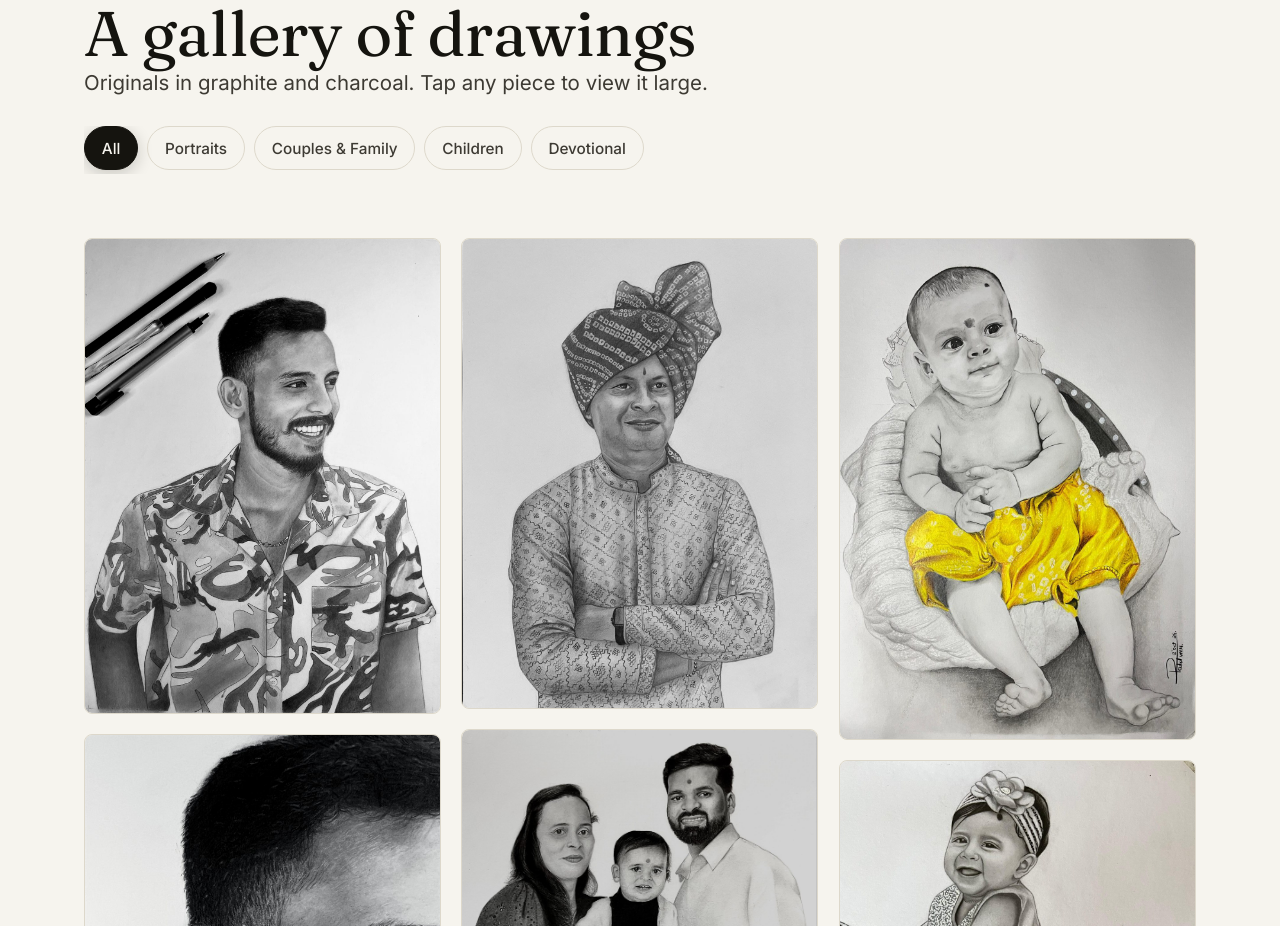
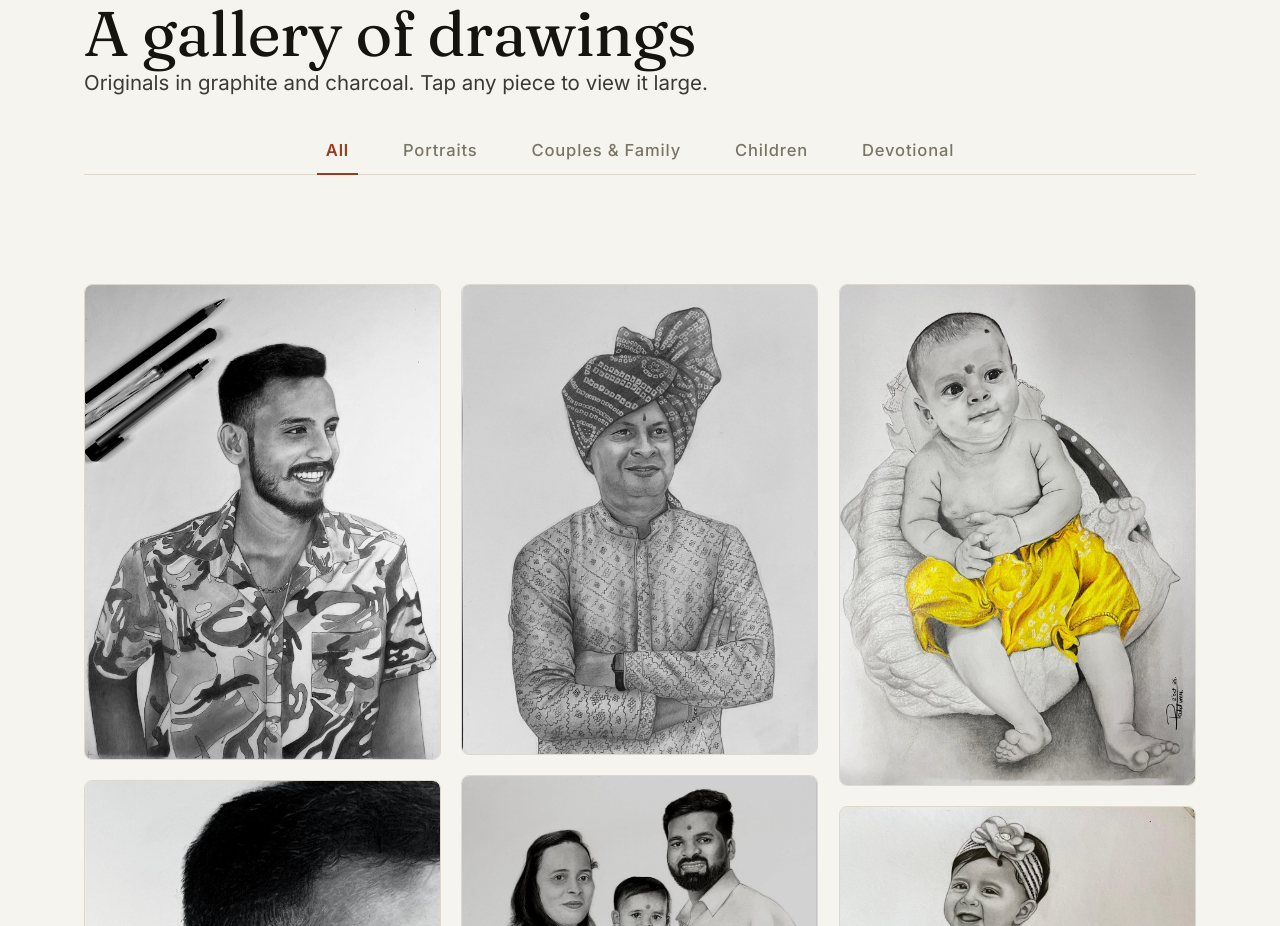
Before and after one commit to patel1114/veer, a Vue app: page / in a window 1280 px wide. Shown: the part 1000-1926 px from the top of the page. Built offline with nearby package versions, Linux system fonts and the light colour scheme.

Commit message:
style: redesign gallery filters into premium minimalist underline tabs

```diff
--- a/src/components/GallerySection.vue
+++ b/src/components/GallerySection.vue
@@ -93,49 +93,41 @@ const navigate = (i) => (lightboxIndex.value = i)
 
 .filters {
   display: flex;
-  flex-wrap: nowrap;
-  gap: 0.5rem;
-  padding-bottom: 4px;
-}
-
-@media (min-width: 600px) {
-  .filters { flex-wrap: wrap; }
+  justify-content: center;
+  flex-wrap: wrap;
+  gap: 2rem;
+  border-bottom: 1px solid var(--line);
+  padding: 0;
+  margin-bottom: 2.5rem;
 }
 
 .chip {
   font-family: var(--sans);
-  font-size: 0.85rem;
+  font-size: 0.92rem;
   font-weight: 500;
-  padding: 0.55em 1.1em;
-  min-height: 44px;
-  border-radius: 999px;
-  border: 1px solid var(--line);
+  letter-spacing: 0.05em;
+  padding: 0.75rem 0.5rem;
   background: transparent;
-  color: var(--ink-soft);
+  border: none;
+  border-bottom: 2px solid transparent;
+  color: var(--ink-mute);
   cursor: pointer;
   white-space: nowrap;
-  position: relative;
-  overflow: hidden;
+  margin-bottom: -1px;
   transition:
-    background 0.3s ease,
-    color 0.3s ease,
-    border-color 0.3s ease,
-    transform 0.3s var(--spring),
-    box-shadow 0.3s var(--spring);
+    color 0.25s ease,
+    border-color 0.25s ease;
 }
 
 .chip:hover {
-  border-color: var(--ink);
   color: var(--ink);
-  transform: translateY(-2px);
-  box-shadow: 0 4px 12px rgba(21, 20, 15, 0.1);
+  border-bottom-color: var(--line);
 }
 
 .chip.active {
-  background: var(--ink);
-  border-color: var(--ink);
-  color: var(--paper);
-  box-shadow: 0 4px 16px rgba(21, 20, 15, 0.2);
+  color: var(--accent);
+  border-bottom-color: var(--accent);
+  font-weight: 600;
 }
 
 /* ======================================================
@@ -209,13 +201,14 @@ const navigate = (i) => (lightboxIndex.value = i)
     padding-inline: var(--gutter);
   }
   .filters {
-    gap: 0.35rem;
-    padding-bottom: 8px;
+    justify-content: flex-start;
+    flex-wrap: nowrap;
+    gap: 1.25rem;
+    margin-bottom: 1.75rem;
   }
   .chip {
-    font-size: 0.78rem;
-    padding: 0.4em 0.85em;
-    min-height: 38px;
+    font-size: 0.8rem;
+    padding: 0.6rem 0.2rem;
   }
 }
 
```
